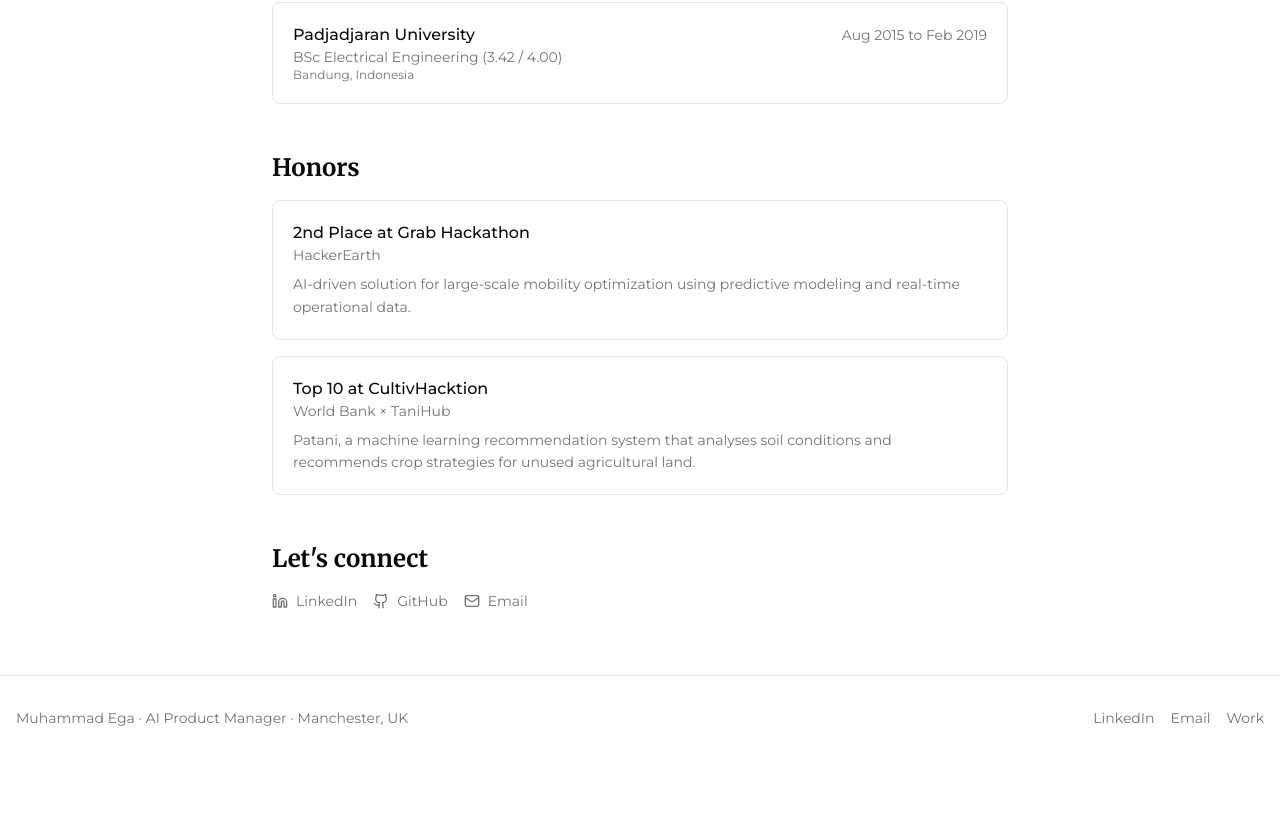
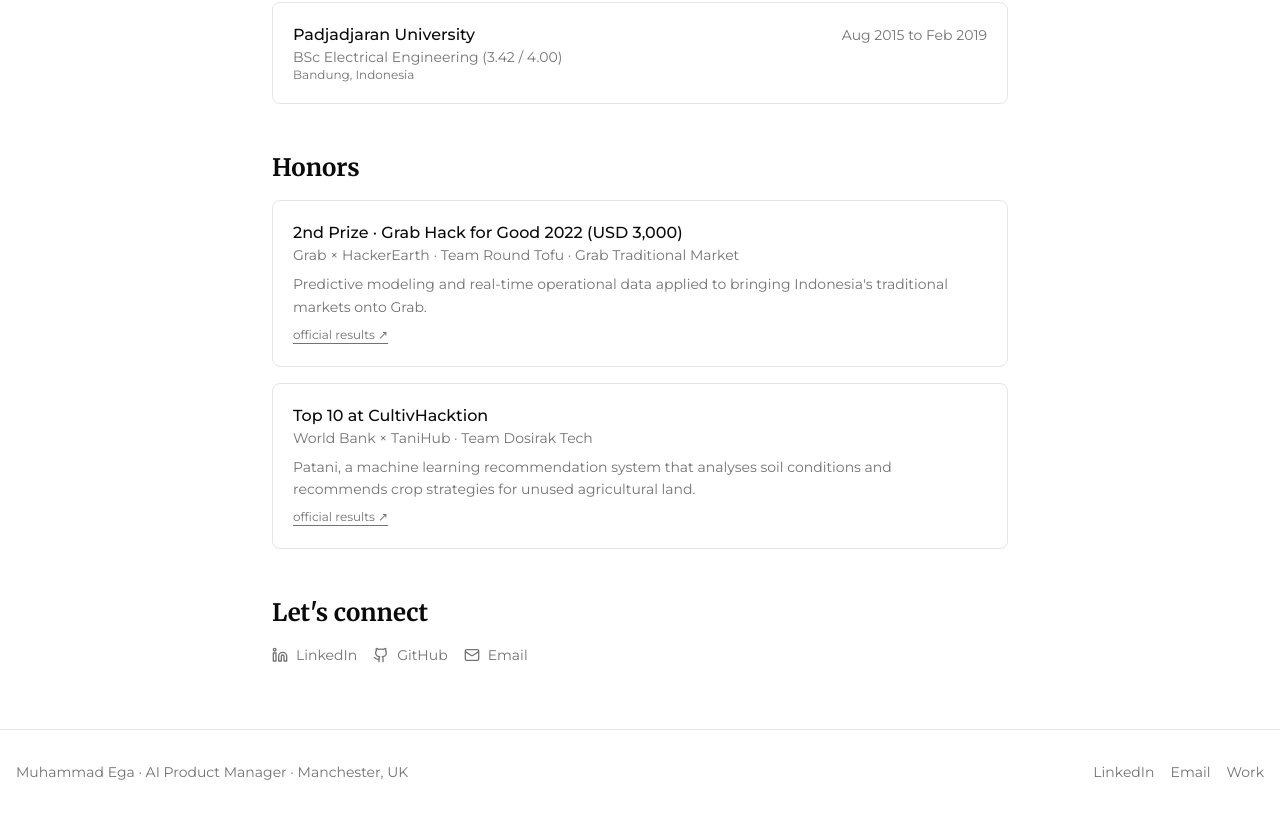
Before and after one commit to muhammadegaa/porto, a Next.js app: page /about in a window 1280 px wide. Shown: the part 1107-1921 px from the top of the page. Before the commit the page ends 1867 px from the top, so only its background shows below. Built offline with nearby package versions, Linux system fonts and the light colour scheme.

Commit message:
Anchor honors to verifiable records: team names, prize amount, official results links
Co-Authored-By: Claude Fable 5 <noreply@anthropic.com>
Claude-Session: https://claude.ai/code/session_016CZ72UGRuDKVCoJB3YQLCi

```diff
--- a/app/about/page.tsx
+++ b/app/about/page.tsx
@@ -48,16 +48,18 @@ const education = [
 
 const honors = [
   {
-    title: "2nd Place at Grab Hackathon",
-    org: "HackerEarth",
+    title: "2nd Prize · Grab Hack for Good 2022 (USD 3,000)",
+    org: "Grab × HackerEarth · Team Round Tofu · Grab Traditional Market",
     summary:
-      "AI-driven solution for large-scale mobility optimization using predictive modeling and real-time operational data.",
+      "Predictive modeling and real-time operational data applied to bringing Indonesia's traditional markets onto Grab.",
+    href: "https://grabhackforgood.hackerearth.com/community/challenges/hackathon/hackforgood-grab-hackathon-2022/",
   },
   {
     title: "Top 10 at CultivHacktion",
-    org: "World Bank × TaniHub",
+    org: "World Bank × TaniHub · Team Dosirak Tech",
     summary:
       "Patani, a machine learning recommendation system that analyses soil conditions and recommends crop strategies for unused agricultural land.",
+    href: "https://www.linkedin.com/posts/at-tanihub-group-we-believe-that-everyones-share-6861497969708015616-W9-M/",
   },
 ]
 
@@ -149,6 +151,16 @@ export default function AboutPage() {
               <p className="font-medium">{h.title}</p>
               <p className="text-sm text-muted-foreground mb-2">{h.org}</p>
               <p className="text-sm text-muted-foreground leading-relaxed">{h.summary}</p>
+              {h.href && (
+                <a
+                  href={h.href}
+                  target="_blank"
+                  rel="noopener noreferrer"
+                  className="text-xs underline underline-offset-4 text-muted-foreground hover:text-foreground inline-block mt-2"
+                >
+                  official results ↗
+                </a>
+              )}
             </div>
           ))}
         </div>
```
